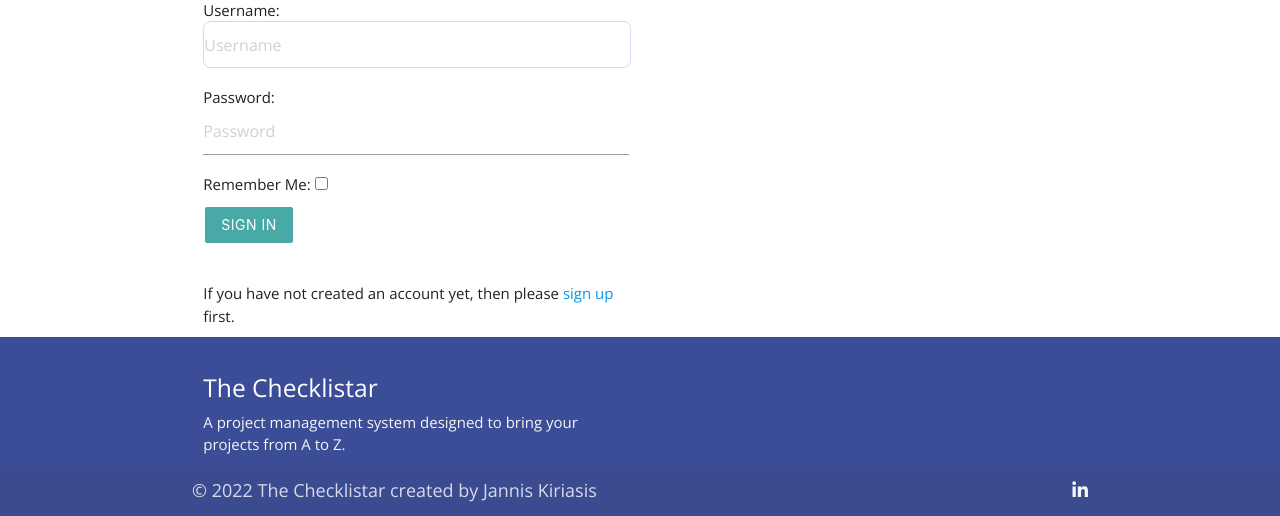
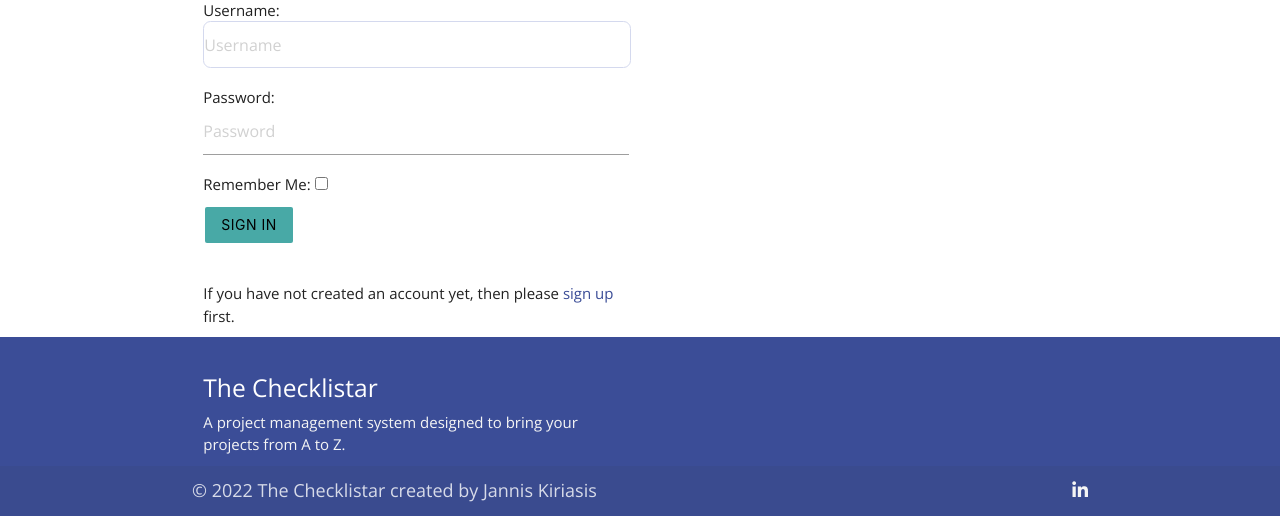
Before and after one commit to jannis-kiriasis/the-checklistar, a Django app: page /accounts/login/ in a window 1280 px wide. Shown: the part 305-821 px from the top of the page. Run offline with Django 3.2, Linux system fonts and the light colour scheme; some libraries are stand-ins or nearby versions; some web fonts are replaced.

Commit message:
Make button and link on log in page accessible.

```diff
--- a/project_management/templates/account/login.html
+++ b/project_management/templates/account/login.html
@@ -21,13 +21,13 @@
               <input type="hidden" name="{{ redirect_field_name }}"
                   value="{{ redirect_field_value }}" />
               {% endif %}
-              <button class="btn"
+              <button class="btn text-black"
                   type="submit">{% trans "Sign In" %}</button>
           </form>
           <br>
           <p>{% blocktrans %}If you have not created an account yet,
               then please
-              <a href="{{ signup_url }}">sign up</a>
+              <a href="{{ signup_url }}" class="a-notification">sign up</a>
               first.{% endblocktrans %}
           </p>
       </div>
```
